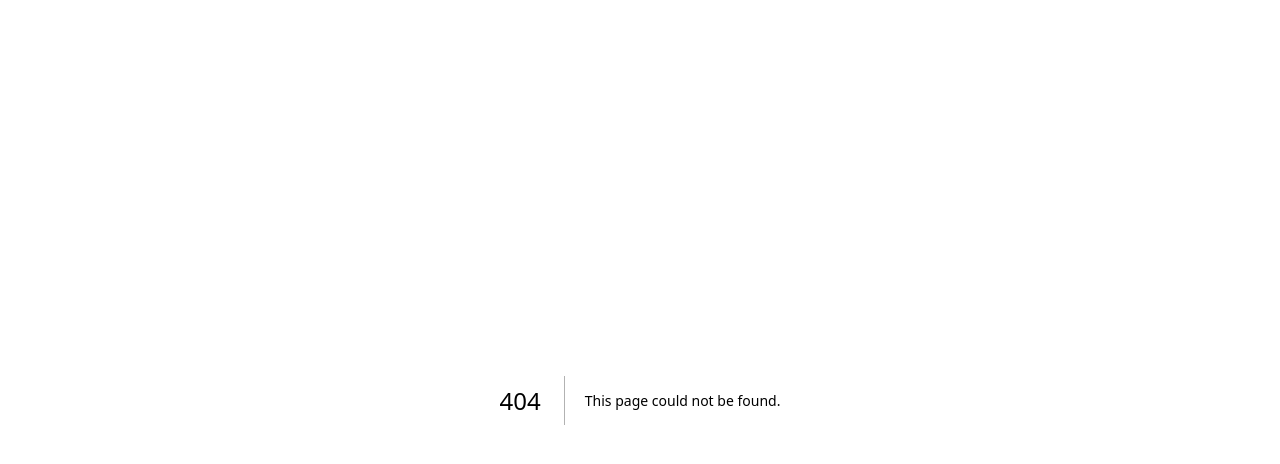
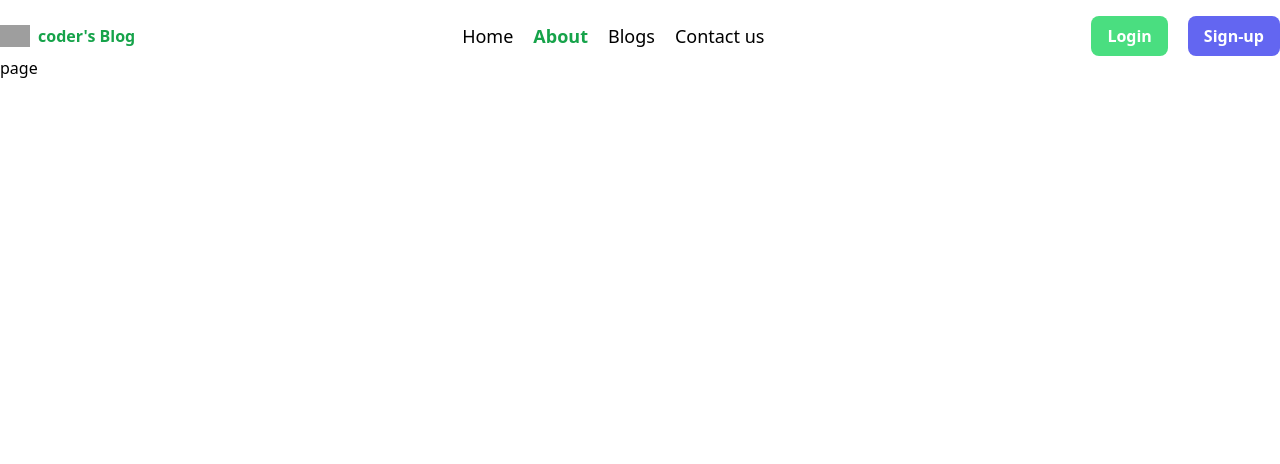
Before and after one commit to devarshadkhan/nextjs-tailwindCSS-typescript-learn, a Next.js app: page /about in a window 1280 px wide. Before the commit this address had no page. Shown: the top 464 px of the page. Built offline with nearby package versions, Linux system fonts and the light colour scheme; grey boxes are pictures that could not be loaded.

Commit message:
header done

```diff
--- /dev/null
+++ b/src/app/about/page.tsx
@@ -0,0 +1,9 @@
+import React from 'react'
+
+const page = () => {
+  return (
+    <div>page</div>
+  )
+}
+
+export default page
--- a/src/app/globals.css
+++ b/src/app/globals.css
@@ -1,27 +1,3 @@
 @tailwind base;
 @tailwind components;
 @tailwind utilities;
-
-:root {
-  --foreground-rgb: 0, 0, 0;
-  --background-start-rgb: 214, 219, 220;
-  --background-end-rgb: 255, 255, 255;
-}
-
-@media (prefers-color-scheme: dark) {
-  :root {
-    --foreground-rgb: 255, 255, 255;
-    --background-start-rgb: 0, 0, 0;
-    --background-end-rgb: 0, 0, 0;
-  }
-}
-
-body {
-  color: rgb(var(--foreground-rgb));
-  background: linear-gradient(
-      to bottom,
-      transparent,
-      rgb(var(--background-end-rgb))
-    )
-    rgb(var(--background-start-rgb));
-}
--- a/src/app/layout.tsx
+++ b/src/app/layout.tsx
@@ -1,22 +1,28 @@
-import type { Metadata } from 'next'
-import { Inter } from 'next/font/google'
-import './globals.css'
+import type { Metadata } from "next";
+import { Inter } from "next/font/google";
+import "./globals.css";
+import Navbar from "@/components/Header/Navbar";
 
-const inter = Inter({ subsets: ['latin'] })
+const inter = Inter({ subsets: ["latin"] });
 
 export const metadata: Metadata = {
-  title: 'Create Next App',
-  description: 'Generated by create next app',
-}
+  title: "Create Next App",
+  description: "Generated by create next app",
+};
 
 export default function RootLayout({
   children,
 }: {
-  children: React.ReactNode
+  children: React.ReactNode;
 }) {
   return (
     <html lang="en">
-      <body className={inter.className}>{children}</body>
+      <body>
+        <div className="container mx-auto">
+          <Navbar />
+          {children}
+        </div>
+      </body>
     </html>
-  )
+  );
 }
--- a/src/app/page.tsx
+++ b/src/app/page.tsx
@@ -1,113 +1,10 @@
+import Navbar from '@/components/Header/Navbar'
 import Image from 'next/image'
 
 export default function Home() {
   return (
-    <main className="flex min-h-screen flex-col items-center justify-between p-24">
-      <div className="z-10 max-w-5xl w-full items-center justify-between font-mono text-sm lg:flex">
-        <p className="fixed left-0 top-0 flex w-full justify-center border-b border-gray-300 bg-gradient-to-b from-zinc-200 pb-6 pt-8 backdrop-blur-2xl dark:border-neutral-800 dark:bg-zinc-800/30 dark:from-inherit lg:static lg:w-auto  lg:rounded-xl lg:border lg:bg-gray-200 lg:p-4 lg:dark:bg-zinc-800/30">
-          Get started by editing&nbsp;
-          <code className="font-mono font-bold">src/app/page.tsx</code>
-        </p>
-        <div className="fixed bottom-0 left-0 flex h-48 w-full items-end justify-center bg-gradient-to-t from-white via-white dark:from-black dark:via-black lg:static lg:h-auto lg:w-auto lg:bg-none">
-          <a
-            className="pointer-events-none flex place-items-center gap-2 p-8 lg:pointer-events-auto lg:p-0"
-            href="https://vercel.com?utm_source=create-next-app&utm_medium=appdir-template&utm_campaign=create-next-app"
-            target="_blank"
-            rel="noopener noreferrer"
-          >
-            By{' '}
-            <Image
-              src="/vercel.svg"
-              alt="Vercel Logo"
-              className="dark:invert"
-              width={100}
-              height={24}
-              priority
-            />
-          </a>
-        </div>
-      </div>
-
-      <div className="relative flex place-items-center before:absolute before:h-[300px] before:w-[480px] before:-translate-x-1/2 before:rounded-full before:bg-gradient-radial before:from-white before:to-transparent before:blur-2xl before:content-[''] after:absolute after:-z-20 after:h-[180px] after:w-[240px] after:translate-x-1/3 after:bg-gradient-conic after:from-sky-200 after:via-blue-200 after:blur-2xl after:content-[''] before:dark:bg-gradient-to-br before:dark:from-transparent before:dark:to-blue-700 before:dark:opacity-10 after:dark:from-sky-900 after:dark:via-[#0141ff] after:dark:opacity-40 before:lg:h-[360px] z-[-1]">
-        <Image
-          className="relative dark:drop-shadow-[0_0_0.3rem_#ffffff70] dark:invert"
-          src="/next.svg"
-          alt="Next.js Logo"
-          width={180}
-          height={37}
-          priority
-        />
-      </div>
-
-      <div className="mb-32 grid text-center lg:max-w-5xl lg:w-full lg:mb-0 lg:grid-cols-4 lg:text-left">
-        <a
-          href="https://nextjs.org/docs?utm_source=create-next-app&utm_medium=appdir-template&utm_campaign=create-next-app"
-          className="group rounded-lg border border-transparent px-5 py-4 transition-colors hover:border-gray-300 hover:bg-gray-100 hover:dark:border-neutral-700 hover:dark:bg-neutral-800/30"
-          target="_blank"
-          rel="noopener noreferrer"
-        >
-          <h2 className={`mb-3 text-2xl font-semibold`}>
-            Docs{' '}
-            <span className="inline-block transition-transform group-hover:translate-x-1 motion-reduce:transform-none">
-              -&gt;
-            </span>
-          </h2>
-          <p className={`m-0 max-w-[30ch] text-sm opacity-50`}>
-            Find in-depth information about Next.js features and API.
-          </p>
-        </a>
-
-        <a
-          href="https://nextjs.org/learn?utm_source=create-next-app&utm_medium=appdir-template-tw&utm_campaign=create-next-app"
-          className="group rounded-lg border border-transparent px-5 py-4 transition-colors hover:border-gray-300 hover:bg-gray-100 hover:dark:border-neutral-700 hover:dark:bg-neutral-800/30"
-          target="_blank"
-          rel="noopener noreferrer"
-        >
-          <h2 className={`mb-3 text-2xl font-semibold`}>
-            Learn{' '}
-            <span className="inline-block transition-transform group-hover:translate-x-1 motion-reduce:transform-none">
-              -&gt;
-            </span>
-          </h2>
-          <p className={`m-0 max-w-[30ch] text-sm opacity-50`}>
-            Learn about Next.js in an interactive course with&nbsp;quizzes!
-          </p>
-        </a>
-
-        <a
-          href="https://vercel.com/templates?framework=next.js&utm_source=create-next-app&utm_medium=appdir-template&utm_campaign=create-next-app"
-          className="group rounded-lg border border-transparent px-5 py-4 transition-colors hover:border-gray-300 hover:bg-gray-100 hover:dark:border-neutral-700 hover:dark:bg-neutral-800/30"
-          target="_blank"
-          rel="noopener noreferrer"
-        >
-          <h2 className={`mb-3 text-2xl font-semibold`}>
-            Templates{' '}
-            <span className="inline-block transition-transform group-hover:translate-x-1 motion-reduce:transform-none">
-              -&gt;
-            </span>
-          </h2>
-          <p className={`m-0 max-w-[30ch] text-sm opacity-50`}>
-            Explore starter templates for Next.js.
-          </p>
-        </a>
-
-        <a
-          href="https://vercel.com/new?utm_source=create-next-app&utm_medium=appdir-template&utm_campaign=create-next-app"
-          className="group rounded-lg border border-transparent px-5 py-4 transition-colors hover:border-gray-300 hover:bg-gray-100 hover:dark:border-neutral-700 hover:dark:bg-neutral-800/30"
-          target="_blank"
-          rel="noopener noreferrer"
-        >
-          <h2 className={`mb-3 text-2xl font-semibold`}>
-            Deploy{' '}
-            <span className="inline-block transition-transform group-hover:translate-x-1 motion-reduce:transform-none">
-              -&gt;
-            </span>
-          </h2>
-          <p className={`m-0 max-w-[30ch] text-sm opacity-50`}>
-            Instantly deploy your Next.js site to a shareable URL with Vercel.
-          </p>
-        </a>
-      </div>
-    </main>
+    <>
+    {/* <Navbar /> */}
+    </>
   )
 }
--- /dev/null
+++ b/src/components/Header/Navbar.tsx
@@ -0,0 +1,43 @@
+
+"use client"
+import Image from 'next/image'
+import Link from 'next/link'
+import { useParams, usePathname } from 'next/navigation'
+import React from 'react'
+
+const Navbar = () => {
+        const param = usePathname()
+        console.log(param);
+
+  return (
+    <>
+    <nav className="flex pt-4 items-center justify-between ">
+            <Link href={"/"}>
+                <div className='flex gap-2 items-center'>
+                    {/* <Image src={"/vercel.svg"} width={100}  height={100} alt='aa' /> */}
+                    <img src="https://visionhospitalgoa.com/wp-content/uploads/2020/09/175-1757329_my-blog-logo-png-transparent-png.png" alt="" width={30} height={30} />
+                    <span className='text-green-600 font-bold text-1xl'>coder&apos;s Blog</span>
+                </div>
+            </Link>
+
+                <div className="listing">
+                    <ul className='flex items-center gap-5'>
+                        <li><Link href="/" className={`${param === "/" ? "text-lg font-semibold text-green-600":"text-lg font-normal"}`}>Home</Link></li>
+                        <li><Link href="/about" className={`${param === "/about" ? "text-lg font-semibold text-green-600":"text-lg font-normal"}`}>About</Link></li>
+                        <li><Link href="" className={`${param === "/blog" ? "text-lg font-semibold text-green-600":"text-lg font-normal"}`}>Blogs</Link></li>
+                        <li><Link href="" className={`${param === "/contact" ? "text-lg font-semibold text-green-600":"text-lg font-normal"}`}>Contact us</Link></li>
+                    </ul>
+                </div>
+                <div className="listing">
+                    <ul className='flex items-center gap-5'>
+                        <li><a href="" className='flex items-center py-2 px-4 rounded-lg bg-green-400 text-base font-semibold text-white '>Login</a></li>
+                        <li><a href="" className='flex items-center py-2 px-4 rounded-lg bg-indigo-500 text-base font-semibold text-white '>Sign-up</a></li>
+                    </ul>
+                </div>
+
+    </nav>
+    </>
+  )
+}
+
+export default Navbar
```
Also changed, not shown: types.tsx (added).
